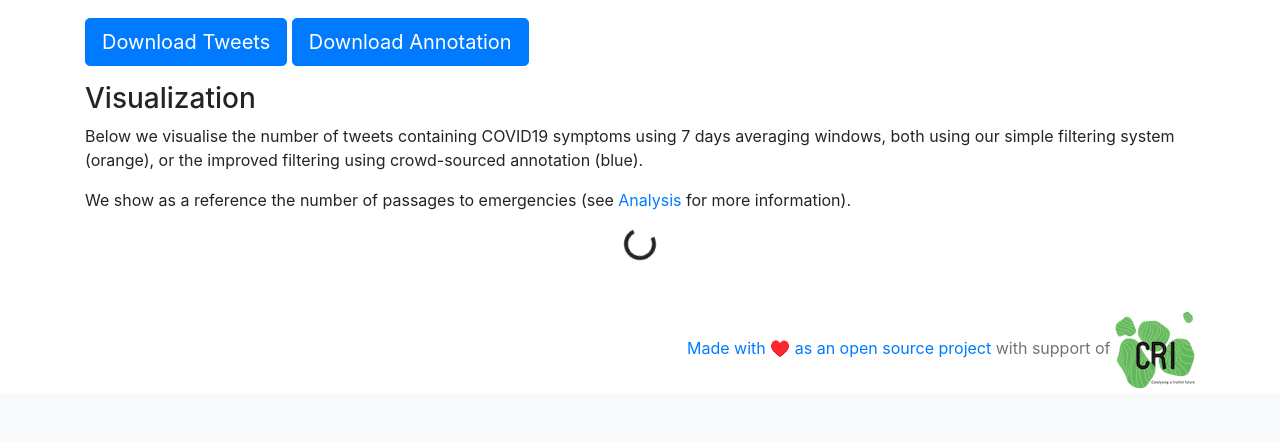
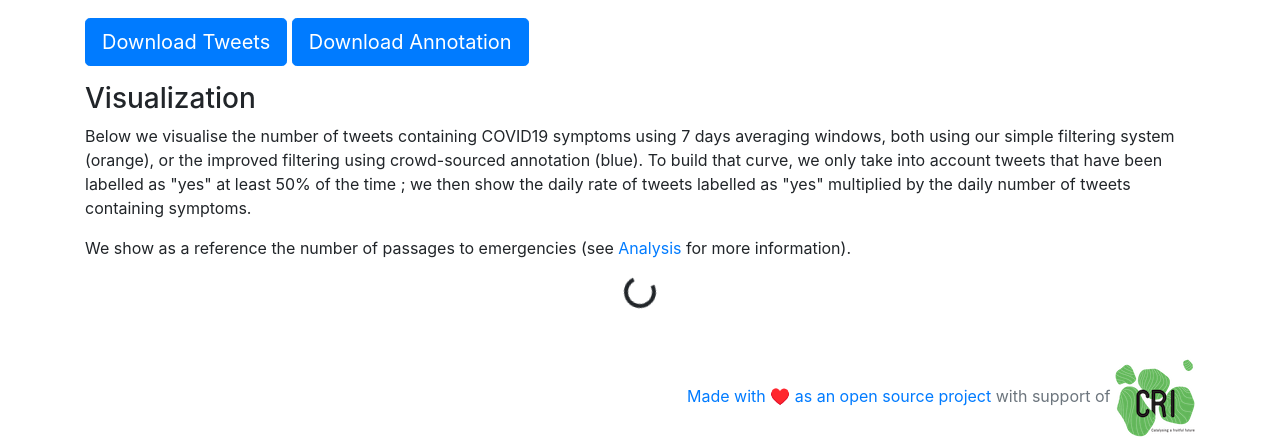
Before and after one commit to PeerProducedResearch/tweetannotator, a Django app: template main/templates/main/index.html in a window 1280 px wide. Shown: the part 804-1246 px from the top of the page. Before the commit the page ends 1193 px from the top, so only its background shows below. Run offline with Django 3.2, Linux system fonts and the light colour scheme; the template is opened without the code that fills it, so the values that code supplies are empty; some libraries are stand-ins or nearby versions.

Commit message:
update curve explanation

```diff
--- a/main/templates/main/index.html
+++ b/main/templates/main/index.html
@@ -108,8 +108,9 @@
 {% blocktrans %}
 <p>
 Below we visualise the number of tweets containing COVID19 symptoms using 7 days averaging windows,
-both using our simple filtering system (orange), or the improved filtering using crowd-sourced annotation (blue).
+both using our simple filtering system (orange), or the improved filtering using crowd-sourced annotation (blue). To build that curve, we only take into account tweets that have been labelled as "yes" at least 50% of the time ; we then show the daily rate of tweets labelled as "yes" multiplied by the daily number of tweets containing symptoms.
 {%endblocktrans%}
+
 </p>
 <p>
 {%blocktrans%}
```
